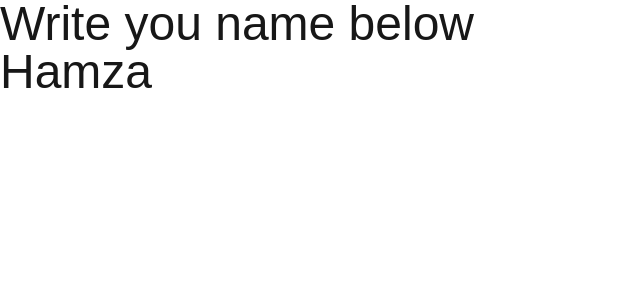
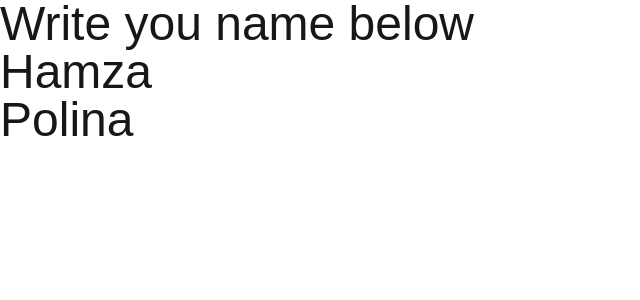
Before and after one commit to Resso-ai/Resso-Website, a Next.js app: page / in a window 1280 px wide. Shown: the top 300 px of the page, without its empty margins (0-640 px from the left). Built offline with nearby package versions, Linux system fonts and the light colour scheme.

Commit message:
Added Polina's name to page.tsx

```diff
--- a/src/app/page.tsx
+++ b/src/app/page.tsx
@@ -5,6 +5,7 @@ export default function Home() {
     <div>
       <h1 className="text-5xl">Write you name below</h1>
       <p className="text-5xl">Hamza</p>
+      <p className="text-5xl">Polina</p>
     </div>
   );
 }
```
